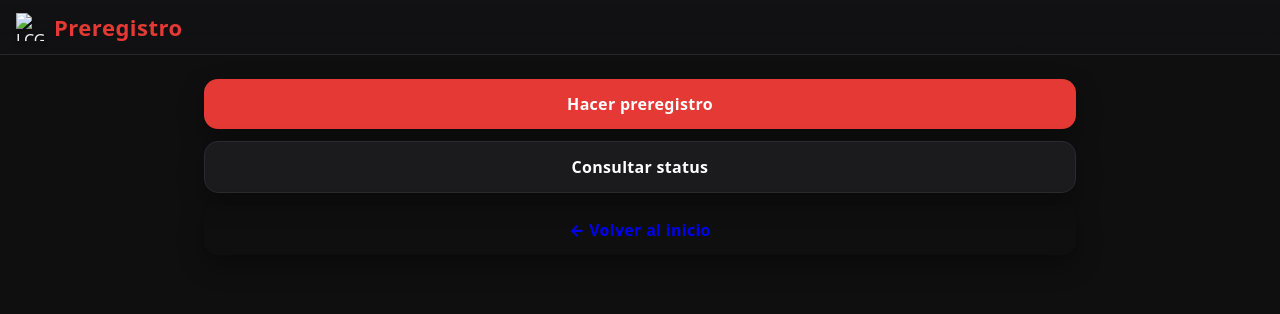
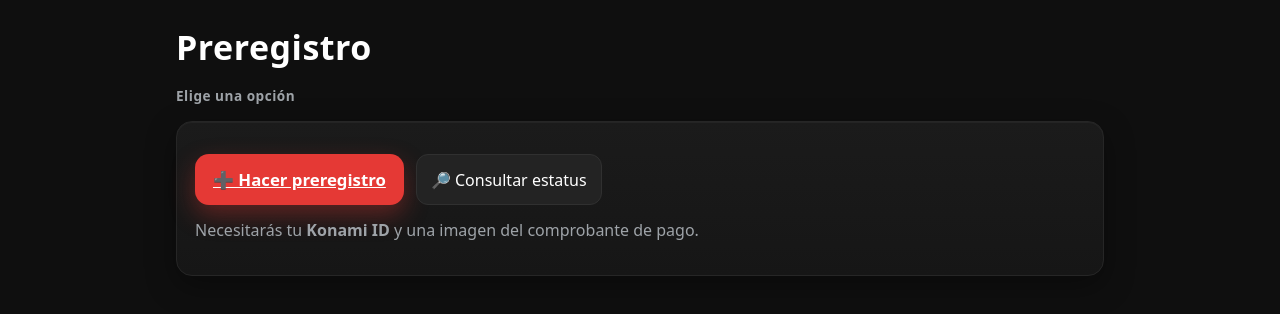
Before and after one commit to legendcardgame/Web, a plain HTML site: page preregistro/index.html in a window 1280 px wide. Drawn offline with Linux system fonts and the light colour scheme.

Commit message:
Update index.html

```diff
--- a/preregistro/index.html
+++ b/preregistro/index.html
@@ -3,35 +3,21 @@
 <head>
   <meta charset="utf-8" />
   <meta name="viewport" content="width=device-width,initial-scale=1,viewport-fit=cover" />
-  <title>LCG · Preregistro</title>
-  <!-- usa el mismo css global -->
-  <link rel="stylesheet" href="../styles.css" />
+  <title>Preregistro · Menú</title>
+  <link rel="stylesheet" href="./styles.css">
 </head>
 <body>
-  <!-- Marca de agua -->
-  <div class="watermark"></div>
+  <div class="container">
+    <h1>Preregistro</h1>
+    <h2 class="help">Elige una opción</h2>
 
-  <header class="topbar">
-    <div class="brand">
-      <img src="../assets/logo-lcg.png" alt="LCG" class="brand-logo">
-      <h1>Preregistro</h1>
+    <div class="card">
+      <div class="actions">
+        <a class="btn" href="./preregistro.html">➕ Hacer preregistro</a>
+        <a class="btn-link" href="./consulta.html">🔎 Consultar estatus</a>
+      </div>
+      <p class="notice">Necesitarás tu <b>Konami ID</b> y una imagen del comprobante de pago.</p>
     </div>
-  </header>
-
-  <main class="container" style="padding-top: 16px;">
-    <section class="quick-actions">
-      <a class="qa-btn primary" href="preregistro.html">
-        Hacer preregistro
-      </a>
-
-      <a class="qa-btn ghost" href="consulta.html">
-        Consultar status
-      </a>
-
-      <a class="qa-btn" href="../index.html">
-        ← Volver al inicio
-      </a>
-    </section>
-  </main>
+  </div>
 </body>
 </html>
```
